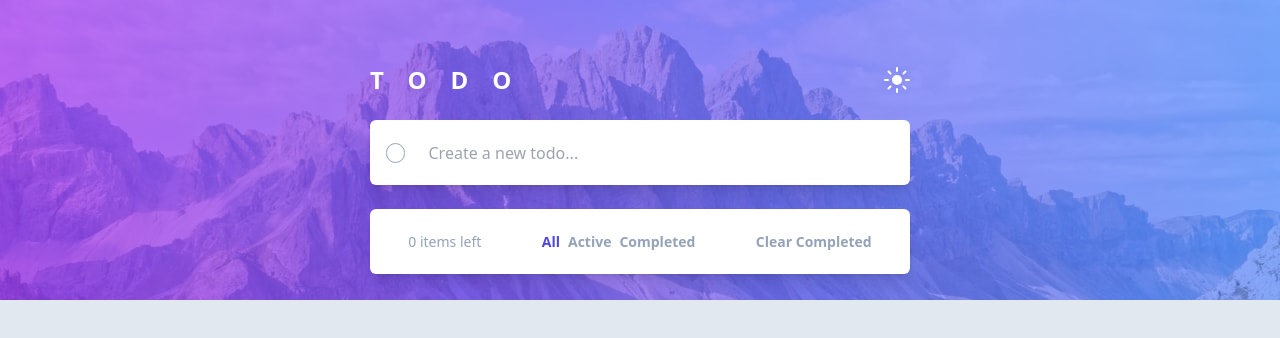
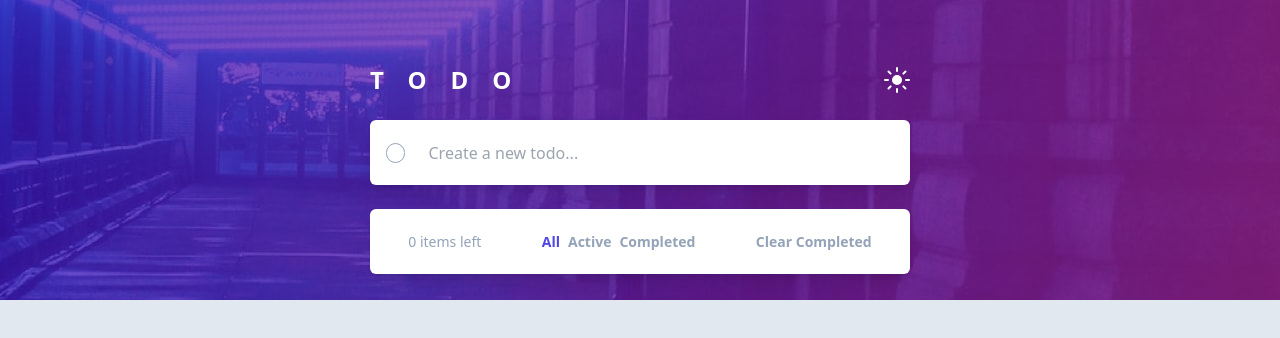
Before and after one commit to andrewsanc/todo-ts-react, a React (Vite) app: page / in a window 1280 px wide. Shown: the top 338 px of the page. Built offline with nearby package versions, Linux system fonts and the light colour scheme.

Commit message:
feat. change hero image to appropiate dark hero img

```diff
--- a/src/components/ui/hero-image.tsx
+++ b/src/components/ui/hero-image.tsx
@@ -1,9 +1,16 @@
 import BgLight from "../../assets/bg-desktop-light.jpg";
+import BgDark from "../../assets/bg-desktop-dark.jpg";
+import { useTheme } from "../../lib/hooks";
 
 export default function HeroImage() {
+  const { theme } = useTheme();
+
   return (
     <div className="absolute w-full h-[200px] sm:h-[300px] bg-center bg-no-repeat">
-      <img className="w-full h-full object-cover" src={BgLight} />
+      <img
+        className="w-full h-full object-cover"
+        src={theme === "light" ? BgLight : BgDark}
+      />
     </div>
   );
 }
```
